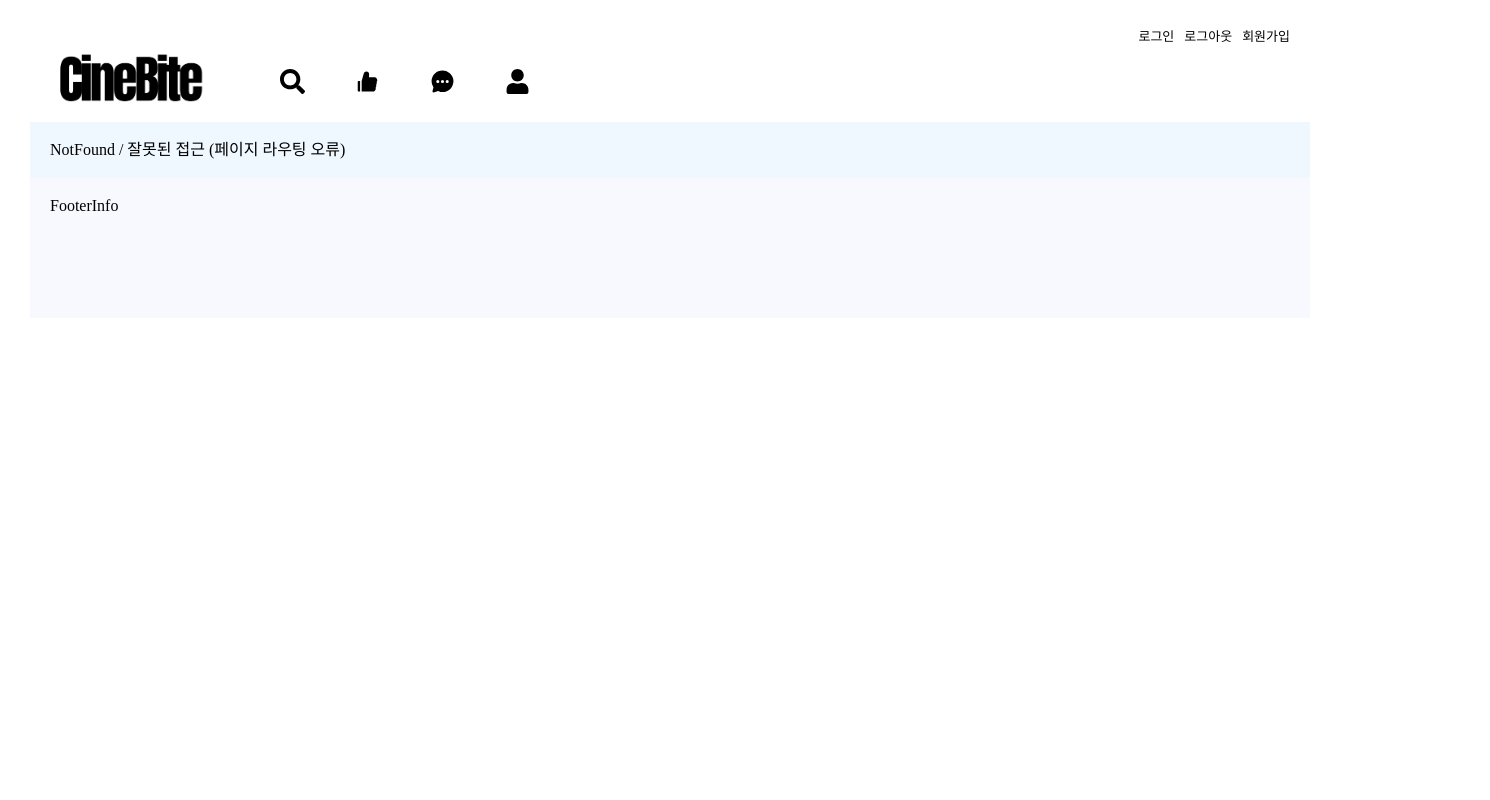
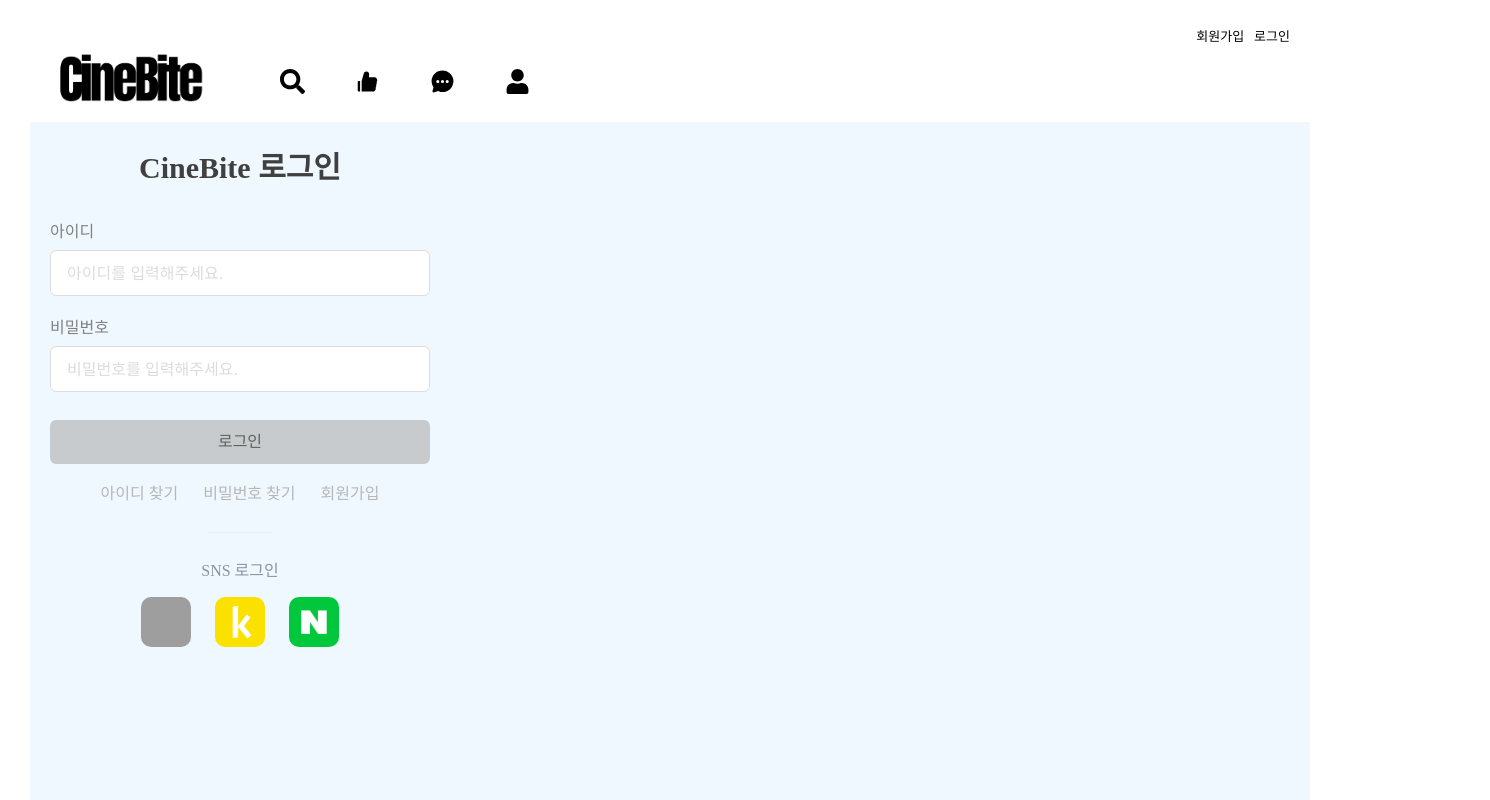
Before and after one commit to fever-max/CineBite-Front, a React (Create React App) app: page /login in a window 1280 px wide. Shown: the top 800 px of the page, 1490 px wide, since content can reach past the window. Built offline with nearby package versions, Linux system fonts and the light colour scheme; no server answers; grey boxes are pictures that could not be loaded.

Commit message:
Feat : 로그인 api 연동, 상단바 구현

```diff
--- a/src/components/Header/UserInfo.js
+++ b/src/components/Header/UserInfo.js
@@ -1,16 +1,45 @@
-import React from 'react';
+import React, { useEffect, useState } from 'react';
 import '../../styles/Header/UserInfo.css';
+import axios from 'axios';
 
 function UserInfo() {
+
+  const [isLogin, setIsLogin] = useState(false);
+
+  useEffect(() => {
+    if(localStorage.getItem('access')){
+      setIsLogin(true);
+    }
+  })
+
+  const logoutFunction =  async () => {
+    try {
+      const response = await axios.post('http://localhost:4000/logout', {}, {
+        withCredentials: true
+      });
+      if (response.status === 200) { // 성공 시 토큰 삭제
+        localStorage.removeItem('access');
+        window.location.href = '/';
+      } else { // 실패 시 토큰 삭제
+        localStorage.removeItem('access');
+        window.location.href = '/';
+      }
+    } catch (error) {
+      console.error('로그아웃 오류', error);
+      localStorage.removeItem('access');
+      window.location.href = '/';
+    }
+  };
+
   return (
-    <div className="nav_userInfo">
-      <a href="/login">
-        <ul>로그인</ul>
-      </a>
-      <ul>로그아웃</ul>
-      <a href="/join">
-        <ul>회원가입</ul>
-      </a>
+  <div className="nav_userInfo">
+      {!isLogin ? <>
+        <div><a href="/join"><ul>회원가입</ul></a></div>
+        <div><a href="/login"><ul>로그인</ul></a></div>
+      </> : <>
+        <div><a href="/mypage"><ul>마이페이지</ul></a></div>
+        <div onClick={logoutFunction}><ul>로그아웃</ul></div>
+      </>}
     </div>
   );
 }
--- /dev/null
+++ b/src/components/Main/UserInfo/SignIn.js
@@ -0,0 +1,128 @@
+import React, { useState } from 'react';
+import '../../../styles/Main/UserInfo/SignIn.css';
+import InputBox from './InputBox';
+import axios from 'axios';
+
+function SignIn() {
+
+    const [userId, setUserId] = useState('');
+    const [userPwd, setUserPwd] = useState('');
+
+    const [userIdMessage, setUserIdMessage] = useState('');
+    const [userPwdMessage, setUserPwdMessage] = useState('');
+
+    const [isUserIdError, setUserIdError] = useState(false);
+    const [isUserPwdError, setUserPwdError] = useState(false);
+
+    const userPwdPattern = /^(?=.*\d)(?=.*[a-zA-Z])[0-9a-zA-Z!@#$%^&*]{8,13}$/; // '!@#$%^&*'
+    const userIdPattern = /^(?=.*[a-zA-Z])[-a-zA-Z0-9_.]{5,10}$/;
+
+    // 아이디 입력 시 상태 업데이트 핸들러
+    const handleUserId = (e) => {
+        const { value } = e.target;
+        setUserId(value);
+        setUserIdMessage('');
+        if (!userIdPattern.test(value)) {
+            setUserIdError(true);
+            setUserIdMessage('문자, 숫자 포함 5~10자리로 입력해주세요.');
+        } else {
+            setUserIdError(false);
+            setUserIdMessage('');
+        }
+    };
+
+    // 비밀번호 입력 시 상태 업데이트 핸들러
+    const handleUserPwd = (e) => {
+        const { value } = e.target;
+        setUserPwd(value);
+        setUserPwdMessage('');
+        if(!userPwdPattern.test(value)) {
+            setUserPwdError(true);
+            setUserPwdMessage('영문, 숫자 포함 8자 이상으로 입력해주세요.');
+        } else{
+            setUserPwdError(false);
+        }
+    };
+
+    // key down
+    const onUserIdKeyDownHandler = (event) => {
+        if(event.key !== 'Enter') return;
+    };
+    const onUserPwdKeyDownHandler = (event) => {
+        if(event.key !== 'Enter') return;
+        onSignInButtonClickHandler();
+    };
+
+    // OAuth
+    const onSnsSignInButtonClickHandler = (type) => {
+        window.location.href = `http://localhost:4000/api/v1/auth/oauth2/${type}`;
+    };
+
+    // 로그인 버튼
+    const signInButtonClass = userId && userPwd ? 'primary-button-lg' : 'disable-button-lg';
+
+    const onSignInButtonClickHandler = async (e) => {
+        e.preventDefault();
+        if(!userId || !userPwd) {
+            alert('아이디와 비밀번호 모두 입력해주세요.');
+            return;
+        }
+        try {
+            let formData= new FormData();
+            formData.append('userId', userId);
+            formData.append('userPwd',userPwd);
+            console.log('로그인:', userId, userPwd);
+            const response = await axios.post('http://localhost:4000/login', formData, {
+                withCredentials: true
+            });
+            const accessToken = response.headers['access'];
+            if (accessToken) {
+                localStorage.setItem('access', accessToken);
+                // alert("로그인 성공!");
+                window.location.href = '/';
+            } else {
+                alert("엑세스 토큰을 받아오지 못했습니다.");
+            }
+        } catch (error) {
+            if (error.response.status === 401) alert('아이디 혹은 비밀번호가 틀렸습니다.');
+            else alert('서버 오류')
+            console.error('로그인 오류:', error.response ? error.response.data : error.message);
+        }
+    };
+
+    return (
+        <div id='sign-in-wrapper'>
+        <div className='sign-in-image'></div>
+        <div className='sign-in-container'>
+            <div className='sign-in-box'>
+            <div className='sign-in-title'>{'CineBite 로그인'}</div>
+            <div className='sign-in-content-box'>
+                <div className='sign-in-content-input-box'>
+                <InputBox title='아이디' id="userId" name="userId" autoComplete="userId" required placeholder='아이디를 입력해주세요.' type='text' value={userId} isErrorMessage={isUserIdError} message={userIdMessage} onChange={handleUserId} onKeyDown={onUserIdKeyDownHandler} />
+                <InputBox title='비밀번호' id="userPwd" name="userPwd" autoComplete="userPwd" required placeholder='비밀번호를 입력해주세요.' type='password' value={userPwd} onChange={handleUserPwd} onKeyDown={onUserPwdKeyDownHandler} isErrorMessage={isUserPwdError} message={userPwdMessage} />
+                </div>
+                <div className='sign-in-content-button-box'>
+                <div className={`${signInButtonClass} full-width`}  onClick={onSignInButtonClickHandler}>로그인</div>
+                <div class="link-container">
+                    <div className='text-link-lg'><a href="/find/id">아이디 찾기</a></div>
+                    <div className='text-link-lg'><a href="/find/pwd">비밀번호 찾기</a></div>
+                    <div className='text-link-lg'><a href="/join">회원가입</a></div>
+                </div>
+                </div>
+                <div className='sign-in-content-divider'></div>
+                <div className='sign-in-content-sns-sign-in-box'>
+                <div className='sign-in-content-sns-sign-in-title'>{'SNS 로그인'}</div>
+                <div className='sign-in-content-sns-sign-in-button-box'>
+                    <div className='google-sign-in-button' onClick={() => onSnsSignInButtonClickHandler('google')}></div>
+                    <div className='kakao-sign-in-button' onClick={() => onSnsSignInButtonClickHandler('kakao')} ></div>
+                    <div className='naver-sign-in-button' onClick={() => onSnsSignInButtonClickHandler('naver')} ></div>
+                </div>
+                </div>
+            </div>
+            </div>
+        </div>
+        </div>
+    )
+}
+
+export default SignIn;
--- a/src/routes/Main.js
+++ b/src/routes/Main.js
@@ -24,7 +24,7 @@
         <Route path="/" element={<Home />} />
 
         {/* 로그인,회원가입 */}
-        {/* <Route path="/login" element={<SignIn />} /> */}
+        {<Route path="/login" element={<SignIn />} />}
         <Route path="/join" element={<SignUp />} />
         {/* <Route path="oauth-response/:token/:expirationTime" element={<OAuth />} /> */}
 
--- /dev/null
+++ b/src/styles/Main/UserInfo/SignIn.css
@@ -0,0 +1,82 @@
+
+#sign-in-wrapper {
+  width: 100vw;
+  min-width: 1440px;
+  height: 100vh;
+  min-height: 1024px;
+  display: flex;
+}
+
+.sign-in-container {
+  flex: 1;
+  /* display: flex; */
+  justify-content: center;
+  align-items: center;
+}
+
+.sign-in-box {
+  width: 380px;
+  display: flex;
+  flex-direction: column;
+  gap: 24px;
+}
+
+.sign-in-title {
+  color: rgba(64,64,64,1);
+  display: flex;
+  justify-content: center;
+  font-size: 30px;
+  font-weight: 700;
+  line-height: 173%;
+}
+
+.sign-in-content-box {
+  display: flex;
+  flex-direction: column;
+  align-items: center;
+  gap: 24px;
+}
+
+.sign-in-content-sns-sign-in-box {
+  display: flex;
+  flex-direction: column;
+  align-items: center;
+  gap: 16px;
+}
+
+.sign-in-content-sns-sign-in-title {
+  color: rgba(138, 146, 166, 1);
+  font-size: 16px;
+  font-weight: 400;
+  line-height: normal;
+}
+
+.sign-in-content-sns-sign-in-button-box {
+  display: flex;
+  gap: 24px;
+}
+
+.sign-in-content-divider {
+  border-top: 1px solid rgba(238, 238, 238, 1);
+  width: 64px;
+}
+
+.sign-in-content-input-box {
+  width: 100%;
+  display: flex;
+  flex-direction: column;
+  gap: 14px;
+}
+
+.sign-in-content-button-box {
+  width: 100%;
+  display: flex;
+  flex-direction: column;
+  gap: 16px;
+}
+
+.link-container {
+  display: flex;
+  justify-content: center;
+  gap: 25px;
+}
```
